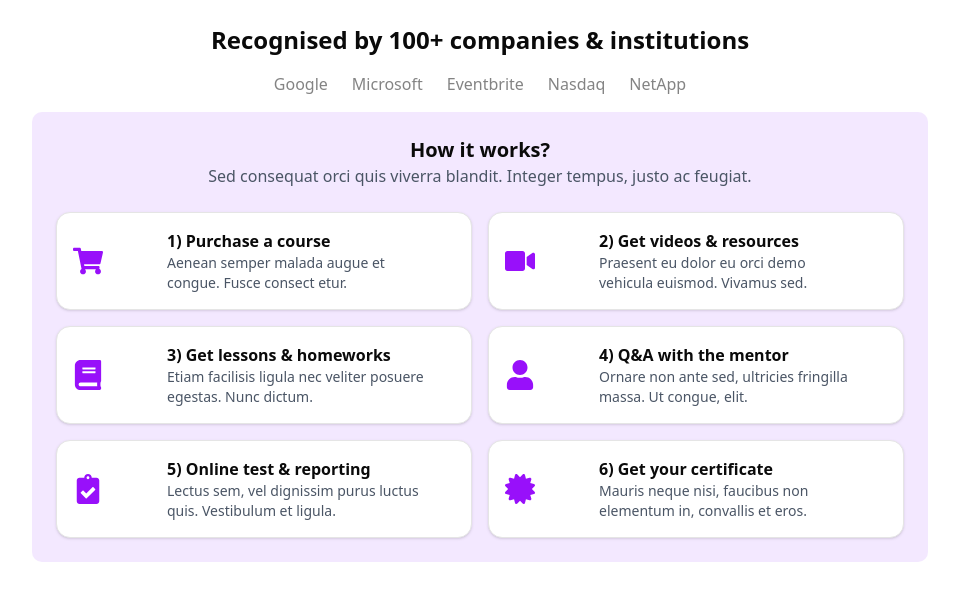
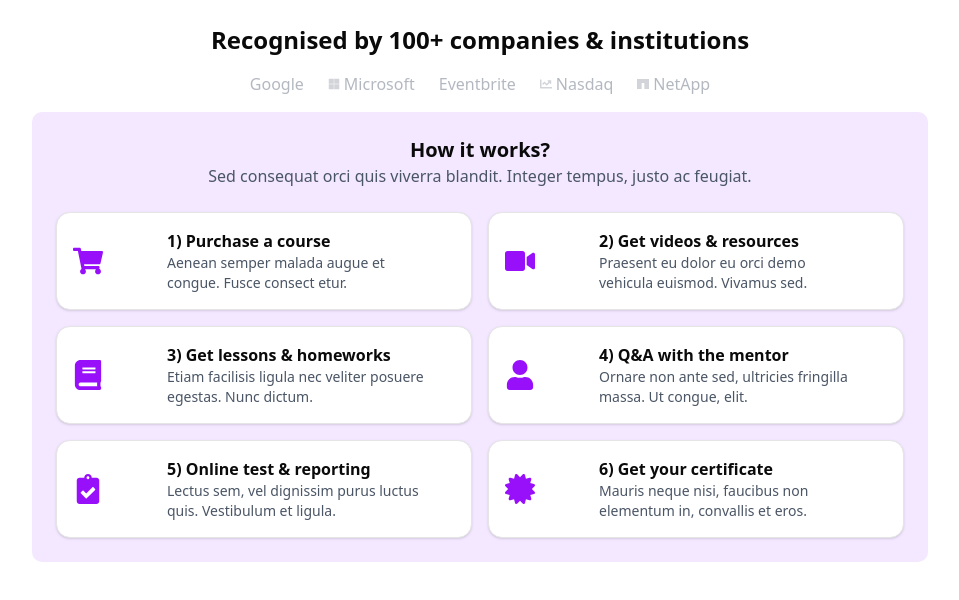
Before and after one commit to amantri0190/GyanEdge, a Next.js app: page / in a window 1280 px wide. Shown: the top 600 px of the page, without its empty margins (160-1119 px from the left). Built offline with nearby package versions, Linux system fonts and the light colour scheme.

Commit message:
logo done

```diff
--- a/app/page.js
+++ b/app/page.js
@@ -1,5 +1,14 @@
 import { Card, CardContent } from "@/components/ui/card";
-import { FaShoppingCart, FaVideo, FaBook, FaUser, FaClipboardCheck, FaCertificate } from "react-icons/fa";
+import { FaShoppingCart, FaVideo, FaBook, FaUser, FaClipboardCheck, FaCertificate, FaMicrosoft, FaChartLine } from "react-icons/fa";
+import { SiNetapp } from "react-icons/si";
+
+const companies = [
+  { name: "Google", logo: null },
+  { name: "Microsoft", logo: <FaMicrosoft /> },
+  { name: "Eventbrite", logo: null },
+  { name: "Nasdaq", logo: <FaChartLine /> },
+  { name: "NetApp", logo: <SiNetapp /> },
+];
 
 const steps = [
   { icon: <FaShoppingCart />, title: "Purchase a course", description: "Aenean semper malada augue et congue. Fusce consect etur." },
@@ -13,13 +22,16 @@ const steps = [
 export default function CoursePage() {
   return (
     <div className="flex flex-col items-center p-6 w-full">
-      <h2 className="text-xl md:text-2xl font-semibold text-center">Recognised by 100+ companies & institutions</h2>
+      <h2 className="text-xl md:text-2xl font-semibold text-center">
+        Recognised by 100+ companies & institutions
+      </h2>
       <div className="flex flex-wrap justify-center gap-4 md:gap-6 opacity-50 my-4">
-        <span>Google</span>
-        <span>Microsoft</span>
-        <span>Eventbrite</span>
-        <span>Nasdaq</span>
-        <span>NetApp</span>
+        {companies.map((company, index) => (
+          <span key={index} className="flex items-center gap-1 text-sm md:text-base text-gray-500">
+            {company.logo && <span className="text-xs opacity-60">{company.logo}</span>}
+            {company.name}
+          </span>
+        ))}
       </div>
       <div className="bg-purple-100 rounded-lg p-6 w-full max-w-4xl">
         <h3 className="text-lg md:text-xl font-bold text-center">How it works?</h3>
--- a/package.json
+++ b/package.json
@@ -18,6 +18,7 @@
     "next": "15.2.4",
     "react": "^19.0.0",
     "react-dom": "^19.0.0",
+    "react-icons": "^5.5.0",
     "tailwind-merge": "^3.0.2",
     "tw-animate-css": "^1.2.5"
   },
```
Also changed, not shown: 1 other file (tests, documents, lock files or other folders).
